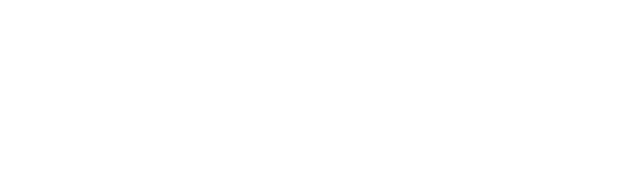
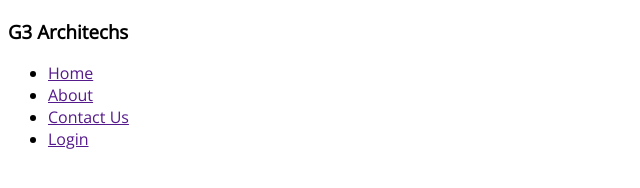
Before and after one commit to kawser2917/Architech_responsive, a plain HTML site: page index.html in a window 1280 px wide. Shown: the whole page, without its empty margins (0-640 px from the left). Drawn offline with nearby package versions, Linux system fonts and the light colour scheme.

Commit message:
google font added

```diff
--- a/index.html
+++ b/index.html
@@ -7,6 +7,25 @@
     <link rel="stylesheet" href="styles/style.css">
 </head>
 <body>
+    <header>
+        <nav>
+            <h3>G3 Architechs</h3>
+            <ul>
+                <li><a href="">Home</a></li>
+                <li><a href="">About</a></li>
+                <li><a href="">Contact Us</a></li>
+                <li><a href="">Login</a></li>
+            </ul>
+
+        </nav>
+
+    </header>
+    <main>
+
+    </main>
+    <footer>
+
+    </footer>
 
 </body>
 </html>
--- a/styles/style.css
+++ b/styles/style.css
@@ -0,0 +1,6 @@
+/* Work Sans Front */
+@import url('https://fonts.googleapis.com/css2?family=Open+Sans&family=Work+Sans:wght@400;500;600;700&display=swap');
+
+*{
+    font-family: 'Open Sans', sans-serif;
+}
```
